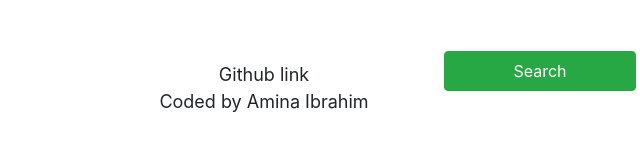
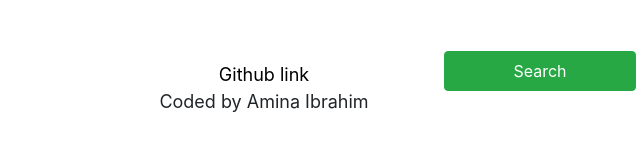
Before and after one commit to Amina-Ibm/Weather-App-SheCodes, a plain HTML site: page index.html in a window 1280 px wide. Shown: the part 389-540 px from the top of the page, 376-1016 px from the left. Drawn offline with nearby package versions, Linux system fonts and the light colour scheme; files whose address does not match are found by name.

Commit message:
Updated footer

```diff
--- a/index.html
+++ b/index.html
@@ -63,5 +63,5 @@
     </main>
     <script src="src/index.js"></script>
   </body>
-  <footer style="text-align: center;"><a src="https://github.com/Amina-Ibm/Weather-App-SheCodes">Github link</a><br>Coded by Amina Ibrahim</footer>
+  <footer style="text-align: center;"><a style="text-decoration: none; color: black;" href="https://github.com/Amina-Ibm/Weather-App-SheCodes">Github link</a><br>Coded by Amina Ibrahim</footer>
 </html>
```
